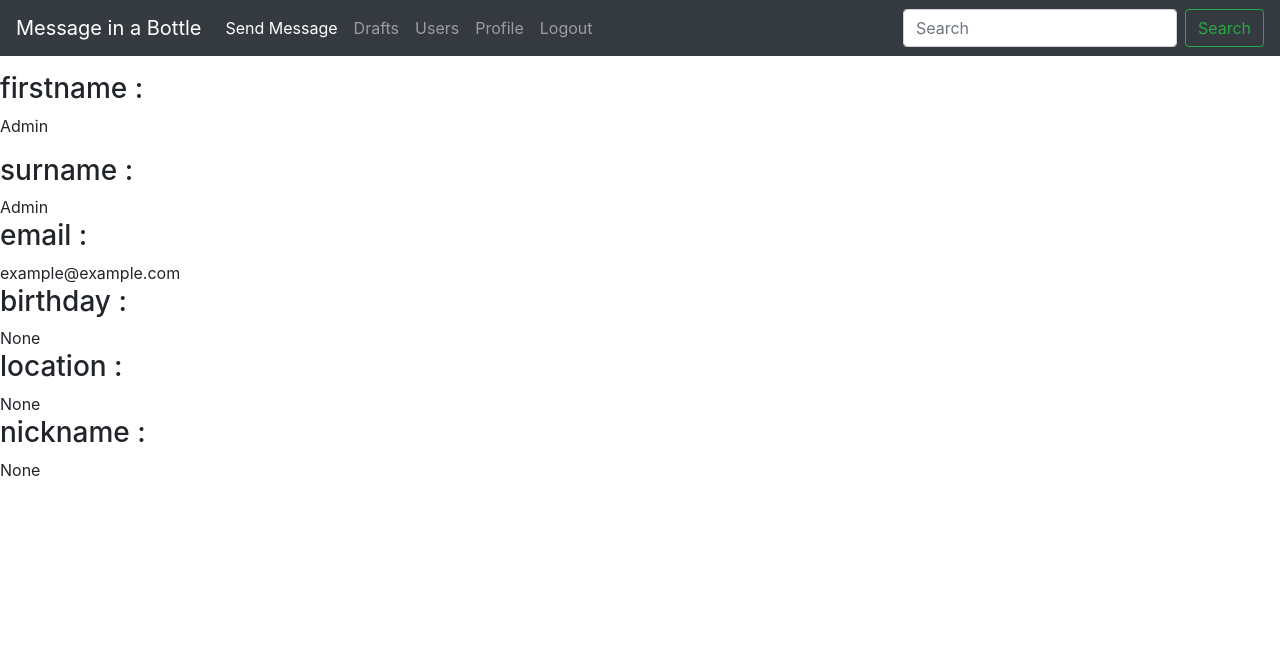
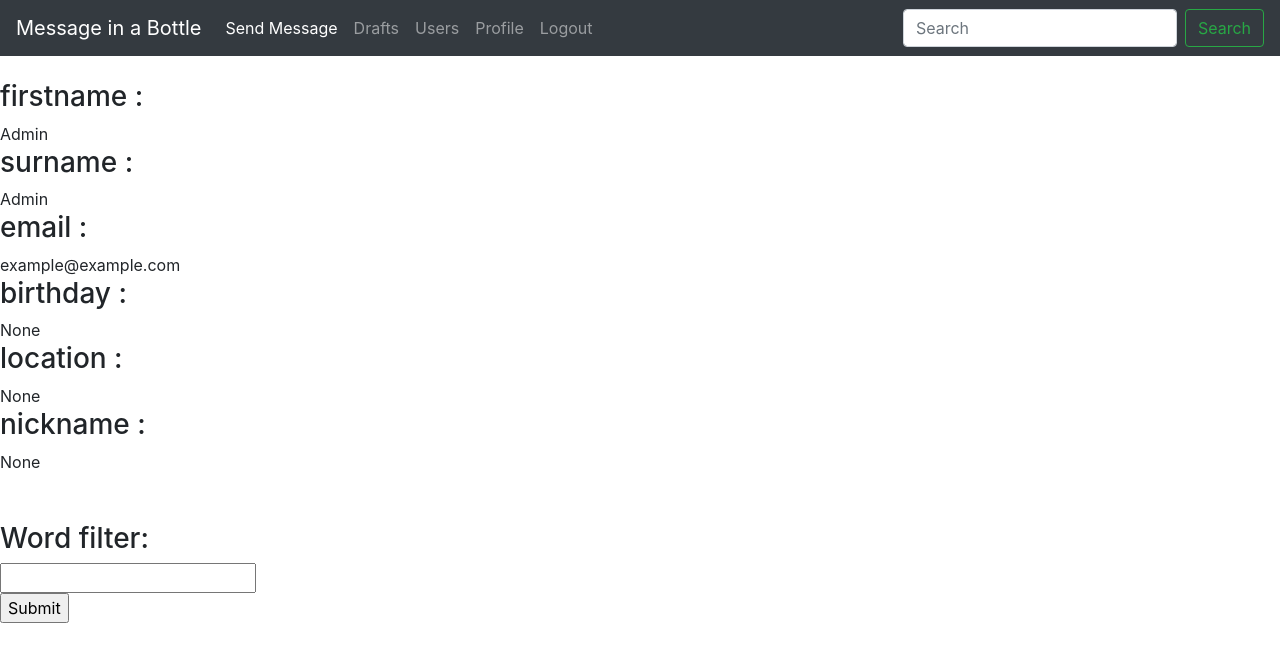
Before and after one commit to TommasoLencioni/squad2-MyMessageInTheBottle, a Flask app: page /profile in a window 1280 px wide. Shown: the top 662 px of the page. Run offline with Flask 2, Linux system fonts and the light colour scheme; a user stored in the database is signed in; data that the repository does not hold is empty; some libraries are stand-ins or nearby versions.

Commit message:
add filter in the mailbox

```diff
--- a/monolith/database.py
+++ b/monolith/database.py
@@ -58,3 +58,8 @@ class Message(db.Model):
 
     def __init__(self, *args, **kw):
         super(Message, self).__init__(*args, **kw)
+
+class Filter_list(db.Model):
+    __tablename__ = 'filter'
+    user_id = db.Column(db.Integer, primary_key=True, nullable=False)
+    list = db.Column(db.Unicode(128), nullable=True)
--- a/monolith/templates/profile_info.html
+++ b/monolith/templates/profile_info.html
@@ -1,10 +1,19 @@
 {% extends "base.html" %}
 {% block title %}Profile{% endblock %}
 {% block content %}
-      <p><h3> firstname : </h3> {{ current_user.firstname }}</p>
+      <br>
+      <h3> firstname : </h3> {{ current_user.firstname }}
       <h3> surname : </h3>  {{ current_user.lastname }}
       <h3> email : </h3> {{ current_user.email }}
       <h3> birthday : </h3> {{ current_user.date_of_birth }}
       <h3> location : </h3> {{ current_user.location }}
       <h3> nickname : </h3> {{ current_user.nickname }}
+      <form action="" method="POST">
+            <br>
+            <br>
+            <h3>Word filter:</h3>
+            <input type="text" id="filter" name="filter" value="{{user_filter_list}}">
+            <br>
+            <input type="submit" value="Submit">
+      </form>
 {% endblock %}
--- a/monolith/templates/send.html
+++ b/monolith/templates/send.html
@@ -4,7 +4,7 @@
 <html>
     <body>
             <h1>Write a message</h1>
-            <h2>{{current_user_firstname}}</h2>
+            <!--<h2>{{current_user_firstname}}</h2>-->
             <form action="" method="POST">
                 {{ form.hidden_tag() }}
                 <dl>
--- a/monolith/views/users.py
+++ b/monolith/views/users.py
@@ -1,5 +1,5 @@
 from datetime import date, datetime
-from re import I
+from re import I, U
 import re
 from sqlalchemy import select
 import time
@@ -7,7 +7,7 @@ import datetime
 from flask import Blueprint, redirect, render_template, request
 from flask_login import current_user, logout_user
 
-from monolith.database import User, db, Message
+from monolith.database import Filter_list, User, db, Message
 from monolith.forms import UserForm, SendForm
 from monolith.auth import current_user
 
@@ -113,7 +113,7 @@ def send():
             welcome = None
             return redirect('/login')
 
-@users.route('/profile', methods=['GET'])
+@users.route('/profile', methods=['GET','POST'])
 def profile():
     """
         This functionality allows to users to view the user's profile.
@@ -122,10 +122,30 @@ def profile():
         If the user who try to access this service is not logged, will be render in the
         'home' page
     """
-    if current_user is not None and hasattr(current_user, 'id'):
-        return render_template("profile_info.html", current_user=current_user)
+    if request.method == 'GET':
+        if current_user is not None and hasattr(current_user, 'id'):
+            user_filter_list = db.session.query(Filter_list).filter(Filter_list.user_id==current_user.id)
+            if user_filter_list.first() is not None:
+                return render_template("profile_info.html", current_user=current_user,user_filter_list=user_filter_list.first().list)
+            else:
+                return render_template("profile_info.html", current_user=current_user,user_filter_list="")
+        else:
+            return redirect('/login')
     else:
-        return redirect('/login')
+        if current_user is not None and hasattr(current_user, 'id'):
+            new_filter = Filter_list()
+            new_filter.list = request.form['filter']
+            new_filter.user_id = current_user.id
+            user_filter_list = db.session.query(Filter_list).filter(Filter_list.user_id==current_user.id)
+            if user_filter_list.first() is not None:
+                db.session.query(Filter_list).filter(Filter_list.user_id==current_user.id).delete()
+                db.session.add(new_filter)
+            else:
+                db.session.add(new_filter)
+            db.session.commit()
+            return render_template("profile_info.html", current_user=current_user,user_filter_list=user_filter_list.first().list)
+        else:
+            return redirect('/login')
 
 
 @users.route('/deleteAccount', methods=['POST','GET'])
@@ -155,8 +175,23 @@ def inbox():
     if current_user is not None and hasattr(current_user, 'id'):
         _sentMessages = db.session.query(Message,User).filter(Message.sender_id == current_user.id).filter(Message.is_draft == False).filter(Message.receiver_id==User.id)
         _recMessages = db.session.query(Message,User).filter(Message.receiver_id == current_user.id).filter(Message.is_draft == False).filter(Message.sender_id==User.id).filter(Message.delivery_date<=datetime.datetime.today())
+        _filter_word = db.session.query(Filter_list).filter(Filter_list.user_id == current_user.id)
         _draftMessage = db.session.query(Message,User).filter(Message.sender_id == current_user.id).filter(Message.is_draft == True).filter(Message.receiver_id==User.id)
-        return render_template("mailbox.html", messages=_recMessages.all(), sendMessages=_sentMessages.all(), draftMessages=_draftMessage.all())
+        new_rec_list = []
+        if _filter_word.first() is not None:
+            for message in _recMessages.all():
+                new_filter_word_list = _filter_word.first().list.split(',')
+                control_flag = 0
+                for elem in new_filter_word_list:
+                    if elem != "":
+                        if elem in message[0].body:
+                            control_flag = 1
+                if control_flag == 0:
+                    new_rec_list.append(message)
+                print(new_rec_list)
+                return render_template("mailbox.html", messages=new_rec_list, sendMessages=_sentMessages.all(), draftMessages=_draftMessage.all())
+        else:
+            return render_template("mailbox.html", messages=_recMessages.all(), sendMessages=_sentMessages.all(), draftMessages=_draftMessage.all())
     else:
         return redirect('/login')
 
```
